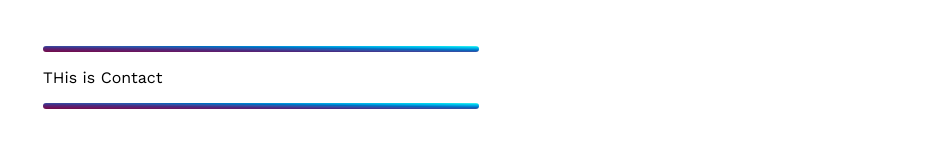
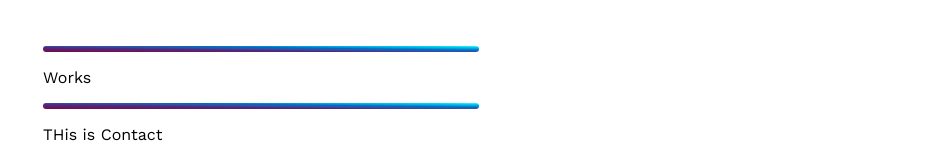
Before and after one commit to Arafat-alim/react-portfolio, a React (Create React App) app: page / in a window 1280 px wide. Shown: the part 3003-3161 px from the top of the page, without its empty margins (161-1107 px from the left). Built offline with nearby package versions, Linux system fonts and the light colour scheme; a small style sheet from the web is missing.

Commit message:
component work is processing.

```diff
--- a/src/components/body/Body.jsx
+++ b/src/components/body/Body.jsx
@@ -5,6 +5,7 @@ import About from "./parts/About";
 import Contact from "./parts/Contact";
 import Projects from "./parts/Projects";
 import Skills from "./parts/Skills";
+import Works from "./parts/Works";
 
 function Body() {
   return (
@@ -21,6 +22,10 @@ function Body() {
         <Skills />
         <Seperator />
       </section>
+      <section id="works">
+        <Works />
+        <Seperator />
+      </section>
       <section id="contact">
         <Contact />
         <Seperator />
--- a/src/components/body/parts/Works.jsx
+++ b/src/components/body/parts/Works.jsx
@@ -1,7 +1,11 @@
 import React from "react";
 
 const Works = () => {
-  return <div>THis is Works</div>;
+  return (
+    <div className="work">
+      <label className="work-title">Works</label>
+    </div>
+  );
 };
 
 export default Works;
```
